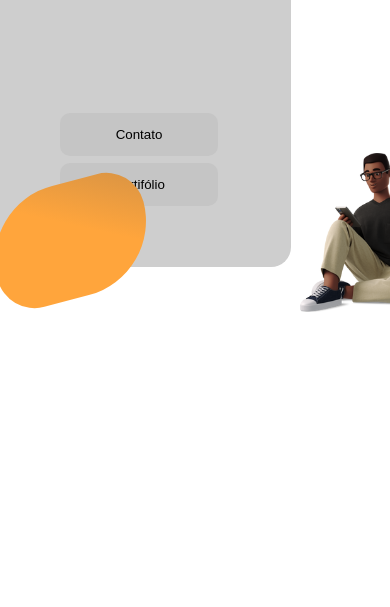
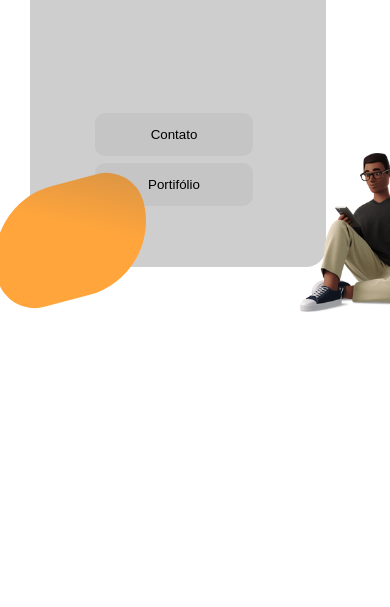
Before and after one commit to uservizeu/me, a plain HTML site: page index.html in a window 390 px wide. Shown: the part 237-844 px from the top of the page. Drawn offline with Linux system fonts and the light colour scheme.

Commit message:
Add files via upload

```diff
--- a/index.html
+++ b/index.html
@@ -145,7 +145,7 @@ img{
 @media screen and (max-width: 768px){
 
   main{
-    margin-left: -5px;
+    margin-left: 30px;
   }
   .obj-1{
     margin-left: 320px;
```
